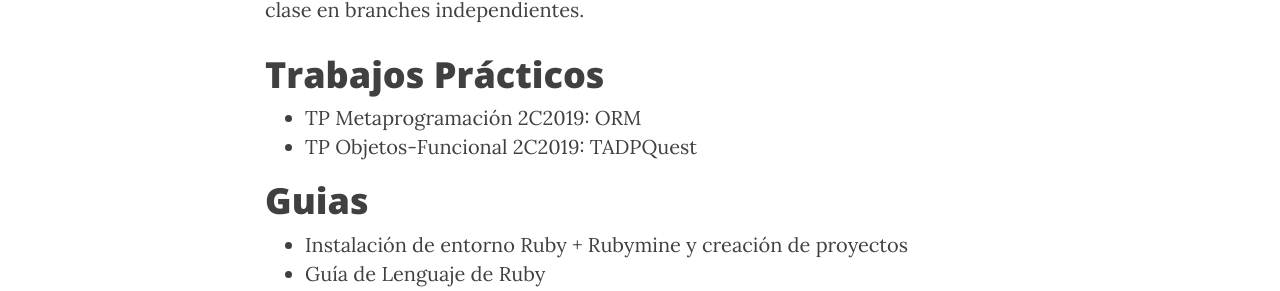
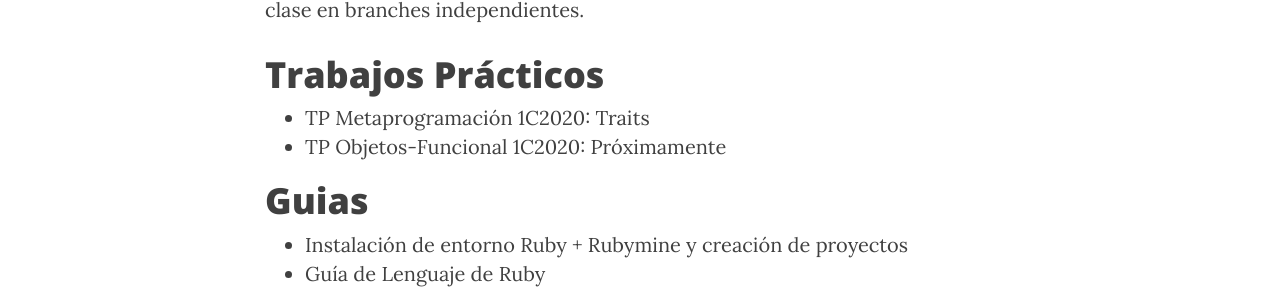
Before and after one commit to tadp-utn-frba/tadp-utn-frba.github.io, a Jekyll site: the page built from material.md, in a window 1280 px wide and 900 px high, scrolled down 1040 px. Shown: the part 155-446 px from the top of the window. Built offline with Jekyll 4.4.1, drawn with Linux system fonts in a browser that asks for light colours; nearby versions of some CDN libraries.

Commit message:
Linkeo TP 1C2020

```diff
--- a/material.md
+++ b/material.md
@@ -29,8 +29,8 @@
 En [este repositorio](https://github.com/tadp-utn-frba/tadp-clases) están todos los scripts y el código correspondiente a cada clase en branches independientes.
 
 # Trabajos Prácticos
-* [TP Metaprogramación 2C2019: ORM](https://docs.google.com/document/d/1vcO9zEx9IXBpozApFpZ2tBKyhY4K4jqjjP5g0fqEU84/edit#)
-* [TP Objetos-Funcional 2C2019: TADPQuest](https://docs.google.com/document/d/1Br8Zp_3_II08_07Tzik5Oyu07Rvd9jWOn5qMEs-38Es/edit?usp=sharing)
+* [TP Metaprogramación 1C2020: Traits](https://docs.google.com/document/d/10KY6NBmBpXqkCf8VVhUtUhv0ntOkG8ZM5vwUA7IVwlY/edit?usp=sharing)
+* [TP Objetos-Funcional 1C2020: Próximamente](#)
 
 # Guias
 
```
